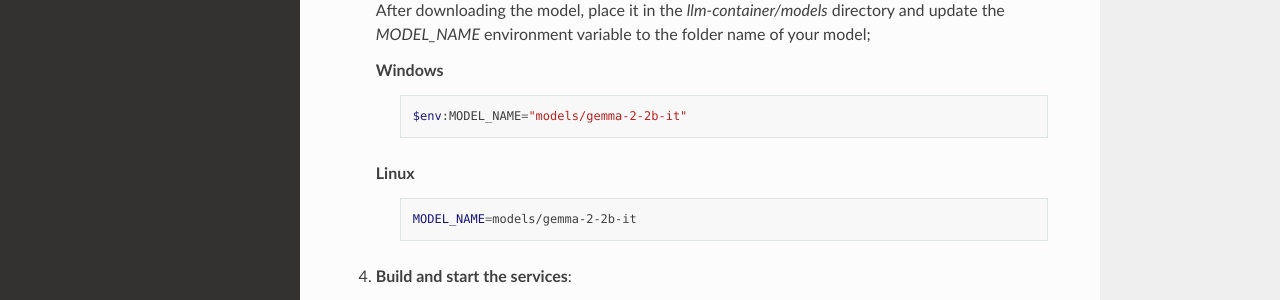
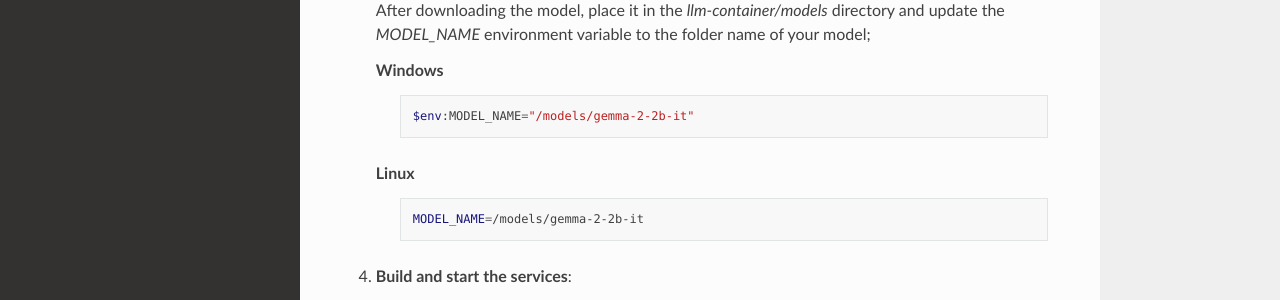
Before and after one commit to ClinicianFOCUS/local-llm-container, a Sphinx documentation site: the page built from docs/index.rst, in a window 1280 px wide and 900 px high, scrolled down 993 px. Shown: the part 151-451 px from the top of the window. Built offline with Sphinx 7.4.7 and the Read the Docs theme 3.1.0, drawn with Linux system fonts in a browser that asks for light colours.

Commit message:
Small typo in documentation

```diff
--- a/docs/index.rst
+++ b/docs/index.rst
@@ -53,13 +53,13 @@ Follow these steps to set up and run the services using Docker Compose:
 
       .. code-block:: bash
 
-            $env:MODEL_NAME="models/gemma-2-2b-it"
+            $env:MODEL_NAME="/models/gemma-2-2b-it"
 
    **Linux**
 
       .. code-block:: bash
 
-            MODEL_NAME=models/gemma-2-2b-it
+            MODEL_NAME=/models/gemma-2-2b-it
 
 
 4. **Build and start the services**:
```
